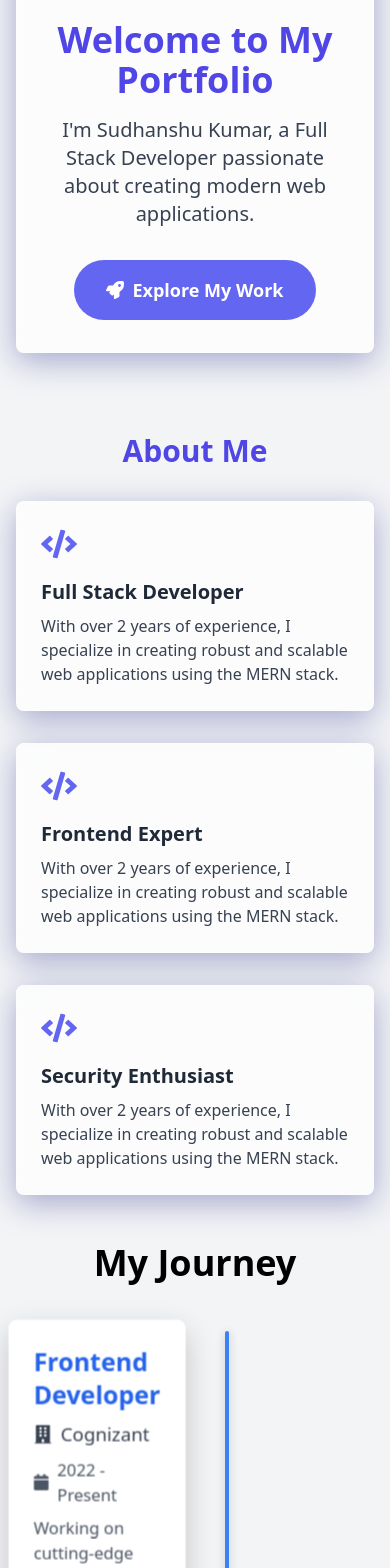
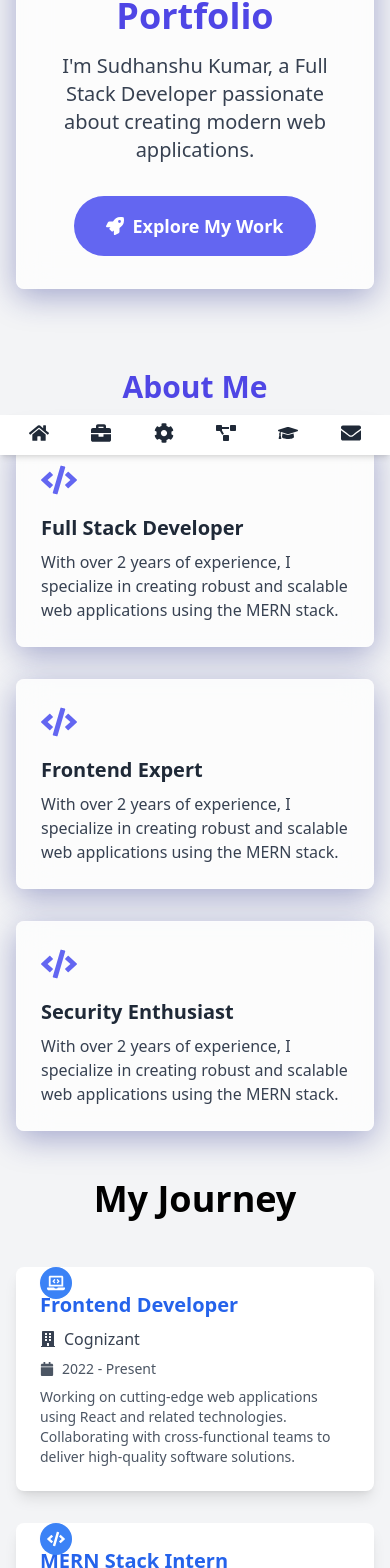
Before and after one commit to sudhanshu786kumar/my-portfolio, a React (Vite) app: page / in a window 390 px wide. Shown: the part 389-1957 px from the top of the page. Built offline with nearby package versions, Linux system fonts and the light colour scheme.

Commit message:
update:projects and headers

```diff
--- a/index.html
+++ b/index.html
@@ -2,7 +2,7 @@
 <html lang="en">
   <head>
     <meta charset="UTF-8" />
-    <link rel="icon" type="image/svg+xml" href="/vite.svg" />
+    <link rel="icon" type="image/svg+xml" href="/my_profile.jfif" />
     <meta name="viewport" content="width=device-width, initial-scale=1.0" />
     <title>Sudhanshu Kumar Portfolio </title>
   </head>
--- a/src/components/Experience.jsx
+++ b/src/components/Experience.jsx
@@ -4,53 +4,37 @@ import { FaBriefcase, FaCalendar, FaBuilding, FaGraduationCap, FaCode, FaLaptopC
 
 const TimelineItem = ({ title, subtitle, date, description, icon: Icon, index, type }) => (
   <motion.div
-    className={`mb-8 flex ${index % 2 === 0 ? 'flex-row-reverse' : ''} ${type === 'education' ? 'timeline-education' : ''}`}
+    className={`mb-8 flex flex-col md:flex-row ${index % 2 === 0 ? 'md:flex-row-reverse' : ''} ${type === 'education' ? 'timeline-education' : ''}`}
     initial={{ opacity: 0, y: 50 }}
     whileInView={{ opacity: 1, y: 0 }}
     transition={{ duration: 0.5, delay: index * 0.2 }}
     viewport={{ once: true }}
-    style={{
-      perspective: '1000px',
-      transformStyle: 'preserve-3d'
-    }}
   >
-    <div className="flex-grow w-1/2" />
+    <div className="hidden md:block flex-grow w-1/2" />
     <div className="w-12 flex justify-center">
       <motion.div
         className={`w-1 ${type === 'education' ? 'bg-green-500' : 'bg-blue-500'} rounded relative`}
         initial={{ height: 0 }}
         whileInView={{ height: '100%' }}
         transition={{ duration: 0.5 }}
-        style={{
-          transform: 'translateZ(20px)',
-          boxShadow: '0 0 10px rgba(0, 0, 0, 0.2)'
-        }}
       >
         <motion.div
-          className={`absolute w-8 h-8 ${type === 'education' ? 'bg-green-500' : 'bg-blue-500'} rounded-full top-1/2 left-1/2 transform -translate-x-1/2 -translate-y-1/2 flex items-center justify-center`}
+          className={`absolute w-8 h-8 ${type === 'education' ? 'bg-green-500' : 'bg-blue-500'} rounded-full top-0 left-1/2 transform -translate-x-1/2 flex items-center justify-center`}
           initial={{ scale: 0 }}
           whileInView={{ scale: 1 }}
           transition={{ type: "spring", stiffness: 300, delay: 0.2 }}
-          style={{
-            transform: 'translateZ(30px)',
-            boxShadow: '0 5px 15px rgba(0, 0, 0, 0.3)'
-          }}
         >
           <Icon className="text-white text-lg" />
         </motion.div>
       </motion.div>
     </div>
     <motion.div
-      className={`w-1/2 bg-white p-6 rounded-lg shadow-lg ${index % 2 === 0 ? 'mr-6' : 'ml-6'}`}
-      whileHover={{ scale: 1.03, rotateY: index % 2 === 0 ? -5 : 5 }}
+      className={`w-full md:w-1/2 bg-white p-6 rounded-lg shadow-lg ${index % 2 === 0 ? 'md:mr-6' : 'md:ml-6'}`}
+      whileHover={{ scale: 1.03 }}
       transition={{ type: "spring", stiffness: 300 }}
-      style={{
-        transform: 'translateZ(40px)',
-        boxShadow: '0 10px 30px rgba(0, 0, 0, 0.2)'
-      }}
     >
       <motion.h3
-        className={`text-2xl font-semibold mb-2 ${type === 'education' ? 'text-green-600' : 'text-blue-600'}`}
+        className={`text-xl md:text-2xl font-semibold mb-2 ${type === 'education' ? 'text-green-600' : 'text-blue-600'}`}
         initial={{ y: 20, opacity: 0 }}
         whileInView={{ y: 0, opacity: 1 }}
         transition={{ delay: 0.2 }}
@@ -58,7 +42,7 @@ const TimelineItem = ({ title, subtitle, date, description, icon: Icon, index, t
         {title}
       </motion.h3>
       <motion.p
-        className="text-lg mb-2 flex items-center text-gray-700"
+        className="text-md md:text-lg mb-2 flex items-center text-gray-700"
         initial={{ y: 20, opacity: 0 }}
         whileInView={{ y: 0, opacity: 1 }}
         transition={{ delay: 0.3 }}
@@ -67,7 +51,7 @@ const TimelineItem = ({ title, subtitle, date, description, icon: Icon, index, t
         {subtitle}
       </motion.p>
       <motion.p
-        className="text-md mb-2 flex items-center text-gray-600"
+        className="text-sm md:text-md mb-2 flex items-center text-gray-600"
         initial={{ y: 20, opacity: 0 }}
         whileInView={{ y: 0, opacity: 1 }}
         transition={{ delay: 0.4 }}
@@ -76,7 +60,7 @@ const TimelineItem = ({ title, subtitle, date, description, icon: Icon, index, t
         {date}
       </motion.p>
       <motion.p
-        className="text-gray-600"
+        className="text-sm md:text-base text-gray-600"
         initial={{ y: 20, opacity: 0 }}
         whileInView={{ y: 0, opacity: 1 }}
         transition={{ delay: 0.5 }}
--- a/src/components/Header.jsx
+++ b/src/components/Header.jsx
@@ -13,9 +13,9 @@ const Header = ({ darkMode, setCurrentSection }) => {
   ];
 
   return (
-    <header className={`sticky top-0 z-50 ${darkMode ? 'bg-gray-800' : 'bg-white'} shadow-md`}>
-      <nav className="container mx-auto px-6 py-3">
-        <ul className="flex justify-center space-x-6">
+    <header className={`fixed md:sticky md:top-0 bottom-0 left-0 right-0 z-50 ${darkMode ? 'bg-gray-800' : 'bg-white'} shadow-md`}>
+      <nav className="container mx-auto px-2 py-2 md:px-6 md:py-3">
+        <ul className="flex justify-around md:justify-center md:space-x-6">
           {navItems.map(({ id, icon: Icon, label }) => (
             <li key={id}>
               <Link
@@ -29,7 +29,7 @@ const Header = ({ darkMode, setCurrentSection }) => {
                 onClick={() => setCurrentSection(id)}
               >
                 <Icon className="text-xl mb-1" />
-                <span className="text-xs">{label}</span>
+                <span className="text-xs hidden md:inline">{label}</span>
               </Link>
             </li>
           ))}
--- a/src/components/Projects.jsx
+++ b/src/components/Projects.jsx
@@ -41,40 +41,43 @@ const ProjectCard = ({ title, description, link, githubLink, techStack, darkMode
               <FaGithub size={24} />
             </motion.a>
           )}
-          {link && (
-            <motion.a
-              href={link}
-              target="_blank"
-              rel="noopener noreferrer"
-              className={`${darkMode ? 'text-blue-400 hover:text-blue-300' : 'text-blue-600 hover:text-blue-800'}`}
-              whileHover={{ scale: 1.1 }}
-            >
-              <FaExternalLinkAlt size={24} />
-            </motion.a>
-          )}
         </div>
       </div>
       <AnimatePresence>
         {isHovered && (
           <motion.div
-            className="absolute inset-0 bg-black bg-opacity-80 flex items-center justify-center"
-            initial={{ opacity: 0, y: 50 }}
-            animate={{ opacity: 1, y: 0 }}
-            exit={{ opacity: 0, y: 50 }}
+            className="absolute inset-0 bg-black bg-opacity-70 flex items-center justify-center"
+            initial={{ opacity: 0 }}
+            animate={{ opacity: 1 }}
+            exit={{ opacity: 0 }}
             transition={{ duration: 0.3 }}
           >
-            {link ? (
-              <iframe src={link} title={title} className="w-full h-full border-none" />
-            ) : (
-              <motion.h3
-                className="text-4xl font-bold text-white text-center"
-                initial={{ scale: 0 }}
-                animate={{ scale: 1 }}
-                transition={{ type: "spring", stiffness: 300, damping: 20 }}
-              >
-                {title}
-              </motion.h3>
-            )}
+            <motion.div
+              className="w-full h-full flex flex-col items-center justify-center"
+              initial={{ scale: 0.8, opacity: 0 }}
+              animate={{ scale: 1, opacity: 1 }}
+              transition={{ delay: 0.1, duration: 0.3 }}
+            >
+              <iframe
+                src={link}
+                title={title}
+                className="w-full h-3/4 mb-4 rounded-lg shadow-lg"
+                frameBorder="0"
+              />
+              {link && (
+                <motion.a
+                  href={link}
+                  target="_blank"
+                  rel="noopener noreferrer"
+                  className="text-white hover:text-blue-400 transition-colors duration-300 flex items-center"
+                  whileHover={{ scale: 1.1 }}
+                  whileTap={{ scale: 0.9 }}
+                >
+                  <FaExternalLinkAlt size={24} className="mr-2" />
+                  <span>Visit Project</span>
+                </motion.a>
+              )}
+            </motion.div>
           </motion.div>
         )}
       </AnimatePresence>
@@ -85,10 +88,9 @@ const ProjectCard = ({ title, description, link, githubLink, techStack, darkMode
 const Projects = ({ darkMode }) => {
   const projectsData = [
     {
-      title: "Food Order Sharing App (Shafood)",
+      title: "Food Order Sharing App",
       description: "A web application for sharing food orders together.",
       link: "https://freeshafood.vercel.app/",
-      githubLink: "https://github.com/sudhanshu786kumar/shafood",
       techStack: [
         { icon: SiNextdotjs, name: "Next.js" },
         { icon: FaReact, name: "React" },
@@ -99,7 +101,7 @@ const Projects = ({ darkMode }) => {
     {
       title: "File Zipper",
       description: "A Node.js application that allows you to zip files through the command shell.",
-      githubLink: "https://github.com/sudhanshu786kumar/file-zipper",
+      link: "https://sudhanshu786kumar.github.io/zipper/",
       techStack: [
         { icon: FaNodeJs, name: "Node.js" },
       ],
@@ -107,7 +109,7 @@ const Projects = ({ darkMode }) => {
     {
       title: "URL Shortener",
       description: "A Node.js web application that shortens long URLs for easier sharing.",
-      githubLink: "https://github.com/sudhanshu786kumar/url-shortener",
+      link: "https://freeshafood.vercel.app/",
       techStack: [
         { icon: FaReact, name: "React" },
         { icon: SiJavascript, name: "REST API" },
```
